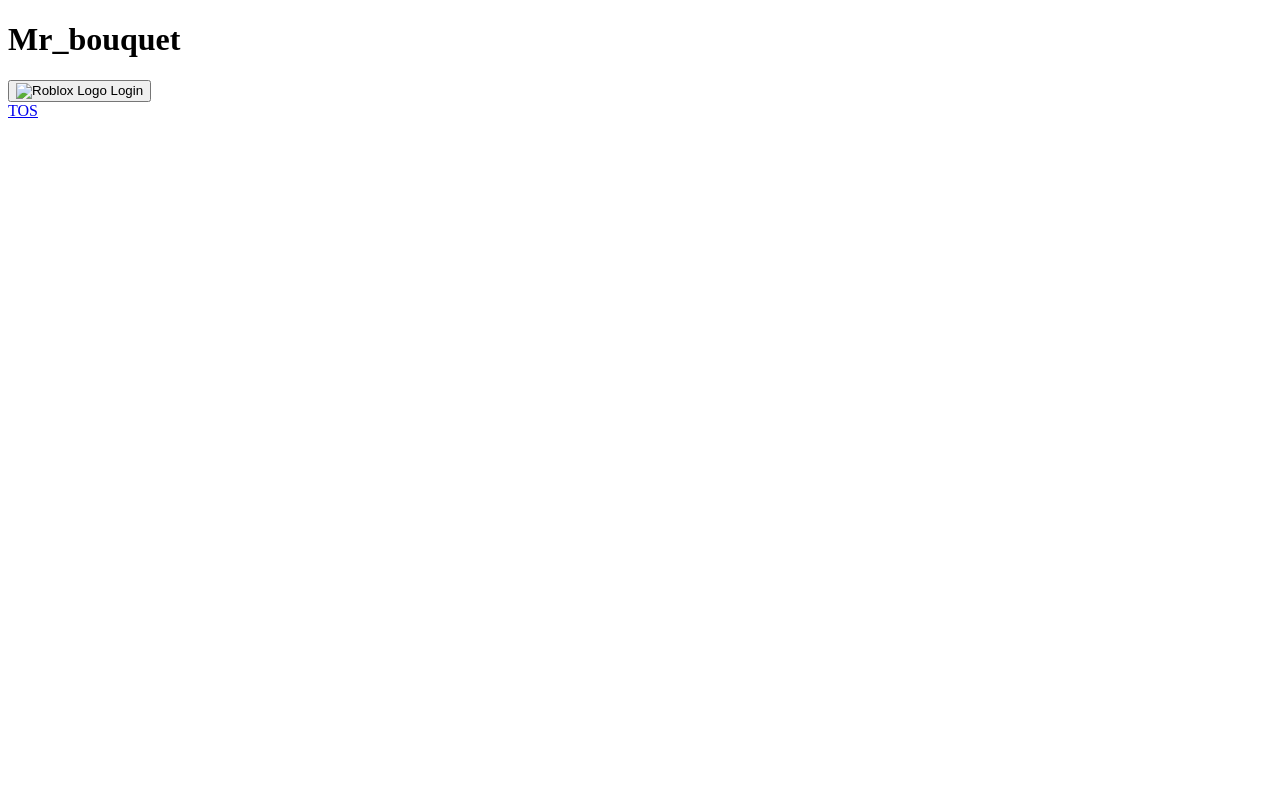
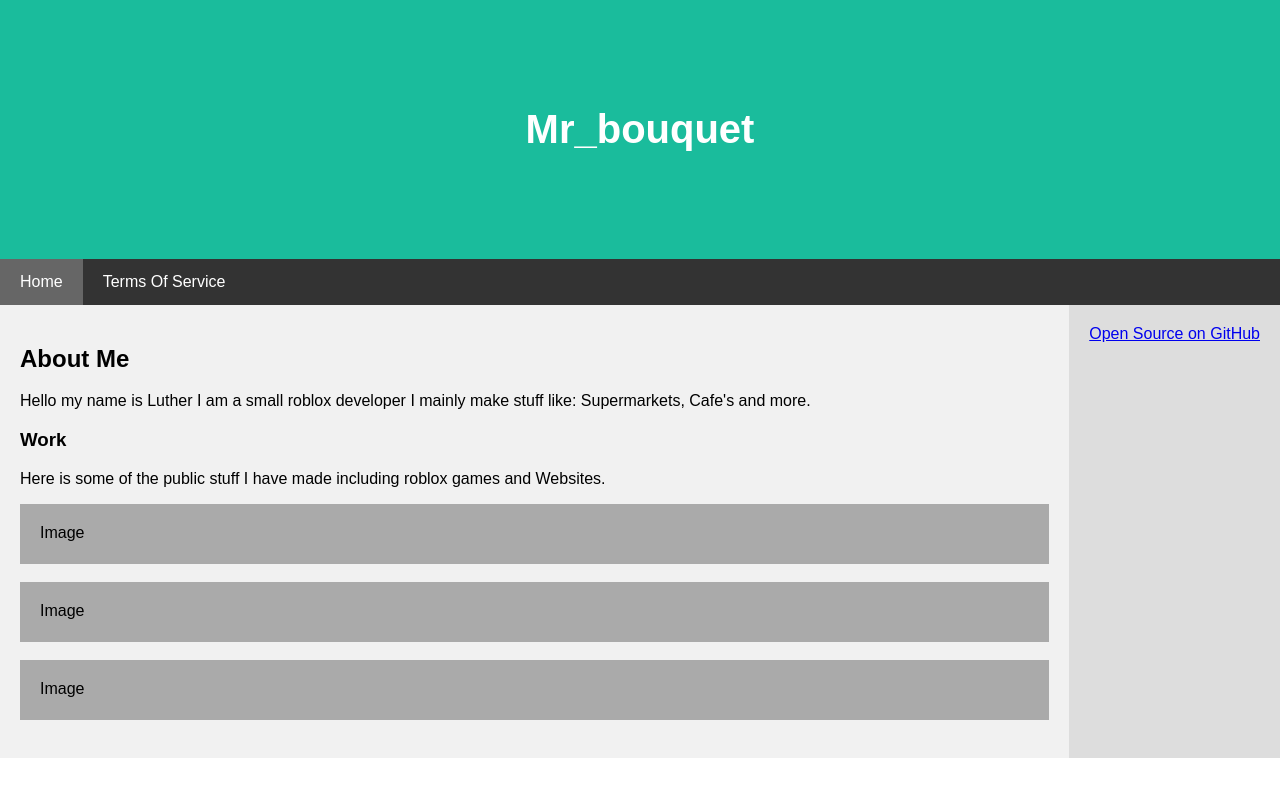
Before and after one commit to mrbouquet69/Developer_Portfolo, a plain HTML site: page Index.html in a window 1280 px wide. Drawn offline with Linux system fonts and the light colour scheme; no server answers.

Commit message:
Update Index.html

```diff
--- a/Index.html
+++ b/Index.html
@@ -1,53 +1,136 @@
 <!DOCTYPE html>
 <html lang="en">
 <head>
-    <meta charset="UTF-8">
-    <meta name="viewport" content="width=device-width, initial-scale=1.0">
-    <title>Free Asset Downloading</title>
-    <link rel="stylesheet" href="styles.css">
+<title>Mr_bouquet</title>
+<meta charset="UTF-8">
+<meta name="viewport" content="width=device-width, initial-scale=1">
+<style>
+* {
+  box-sizing: border-box;
+}
+
+/* Style the body */
+body {
+  font-family: Arial, Helvetica, sans-serif;
+  margin: 0;
+}
+
+/* Header/logo Title */
+.header {
+  padding: 80px;
+  text-align: center;
+  background: #1abc9c;
+  color: white;
+}
+
+/* Increase the font size of the heading */
+.header h1 {
+  font-size: 40px;
+}
+
+/* Sticky navbar */
+.navbar {
+  overflow: hidden;
+  background-color: #333;
+  position: sticky;
+  top: 0;
+}
+
+/* Style the navigation bar links */
+.navbar a {
+  float: left;
+  display: block;
+  color: white;
+  text-align: center;
+  padding: 14px 20px;
+  text-decoration: none;
+}
+
+/* Change color on hover */
+.navbar a:hover {
+  background-color: #ddd;
+  color: black;
+}
+
+/* Active/current link */
+.navbar a.active {
+  background-color: #666;
+  color: white;
+}
+
+/* Column container */
+.row {
+  display: flex;
+  flex-wrap: wrap;
+}
+
+/* Sidebar/left column */
+.side {
+  flex: 30%;
+  background-color: #f1f1f1;
+  padding: 20px;
+}
+
+/* Main column */
+.main {
+  flex: 70%;
+  background-color: white;
+  padding: 20px;
+}
+
+/* Fake image */
+.fakeimg {
+  background-color: #aaa;
+  width: 100%;
+  padding: 20px;
+}
+
+/* Footer */
+.footer {
+  padding: 20px;
+  text-align: center;
+  background: #ddd;
+}
+
+/* Responsive layout */
+@media screen and (max-width: 700px) {
+  .row {
+    flex-direction: column;
+  }
+}
+
+@media screen and (max-width: 400px) {
+  .navbar a {
+    float: none;
+    width: 100%;
+  }
+}
+</style>
 </head>
 <body>
-    <header>
-        <h1>Mr_bouquet</h1>
-        <button id="login-button">
-            <img src="roblox-logo.png" alt="Roblox Logo"> Login
-        </button>
-    </header>
 
-    <main>
-        <div id="downloads"></div>
-    </main>
+<div class="header">
+  <h1>Mr_bouquet</h1>
+</div>
 
-    <footer>
-        <a href="TOS.pdf">TOS</a>
-    </footer>
-
-    <script>
-        const downloadsDiv = document.getElementById('downloads');
-
-        fetch('Downloads/')
-            .then(response => response.text())
-            .then(data => {
-                const parser = new DOMParser();
-                const doc = parser.parseFromString(data, 'text/html');
-                const files = Array.from(doc.querySelectorAll('a'));
-
-                files.forEach(file => {
-                    const fileName = file.getAttribute('href');
-                    if (fileName.endsWith('.rbxm') || fileName.endsWith('.rbxl')) {
-                        const imageName = fileName.replace(/\.rb[xl]$/, '.png');
-                        const productDiv = document.createElement('div');
-                        productDiv.classList.add('product');
-
-                        productDiv.innerHTML = `
-                            <img src="Downloads/${imageName}" alt="${fileName}">
-                            <p>${fileName}</p>
-                            <a href="Downloads/${fileName}">Download</a>
-                        `;
-                        downloadsDiv.appendChild(productDiv);
-                    }
-                });
-            });
-    </script>
+<div class="navbar">
+  <a href="#" class="active">Home</a>
+  <a href="#">Terms Of Service</a>
+</div>
+<div class="row">
+  <div class="side">
+    <h2>About Me</h2>
+    <p>Hello my name is Luther I am a small roblox developer I mainly make stuff like: Supermarkets, Cafe's and more.</p>
+    <h3>Work</h3>
+    <p>Here is some of the public stuff I have made including roblox games and Websites.</p>
+    <div class="fakeimg" style="height:60px;">Image</div><br>
+    <div class="fakeimg" style="height:60px;">Image</div><br>
+    <div class="fakeimg" style="height:60px;">Image</div><br>
+  </div>
+<div class="footer">
+  <a href="https://github.com" target="_blank">
+    Open Source on GitHub
+  </a>
+</div>
 </body>
 </html>
```
